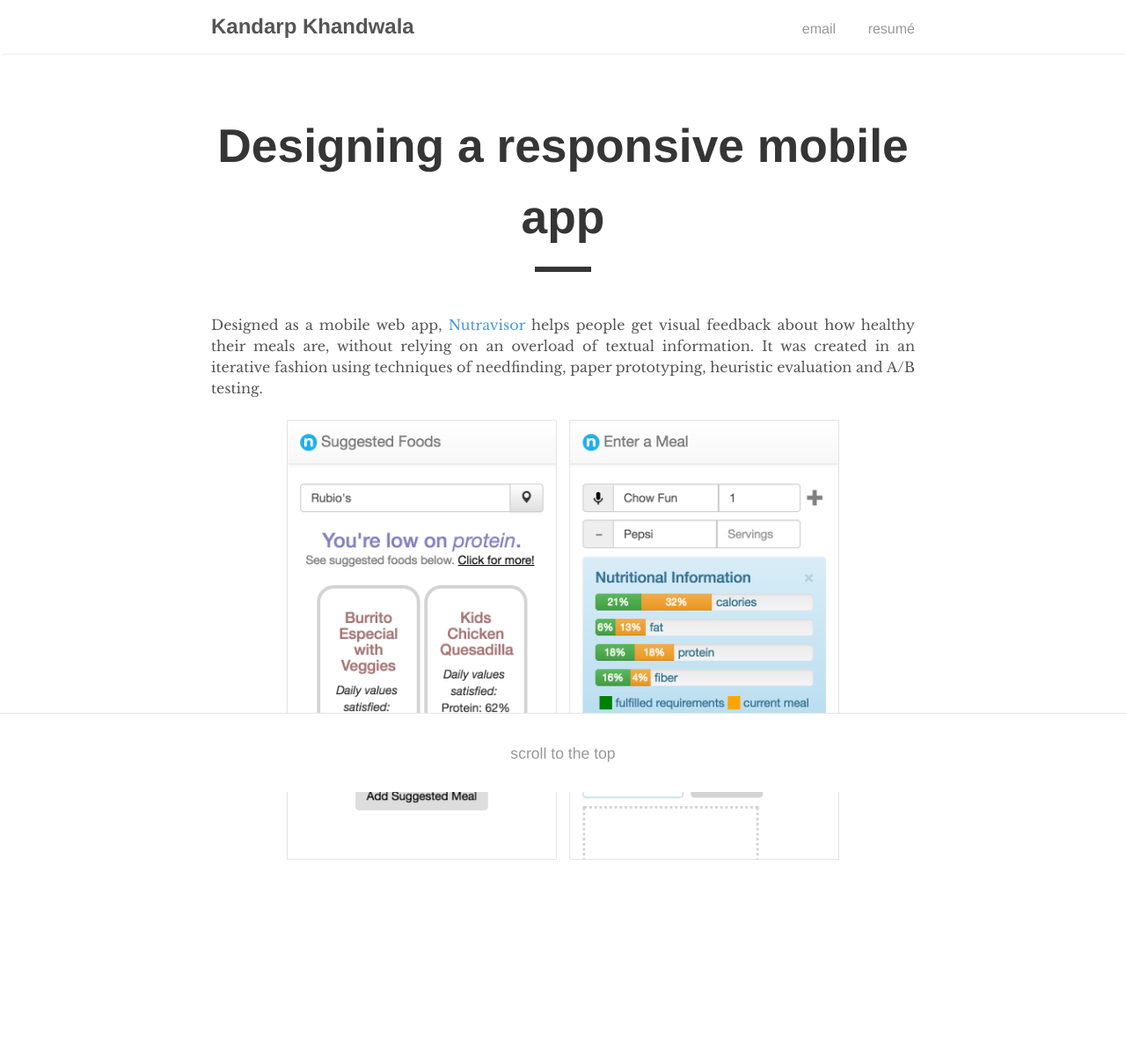
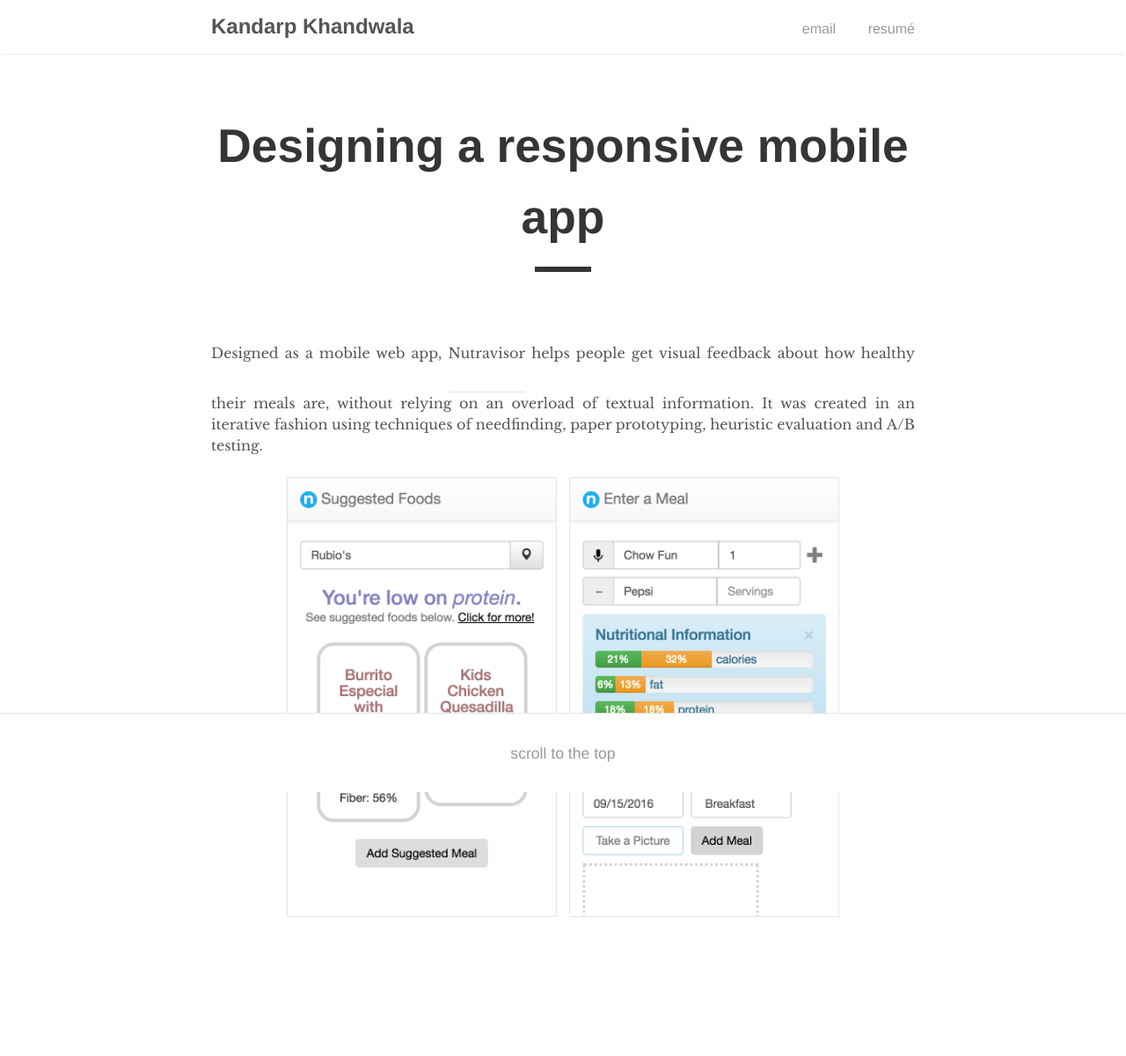
Before and after one commit to kandarpksk/kandarpksk.github.io, a Jekyll site: the page built from _posts/2018-01-27-nutravisor.md, in a window 1280 px wide. Shown: the whole page at 88% size. Built offline with Jekyll 4.4.1, drawn with Linux system fonts in a browser that asks for light colours; before the commit the page ends 1135 px from its top, so only the background shows below that.

Commit message:
Update 2018-01-27-nutravisor.md

```diff
--- a/_posts/2018-01-27-nutravisor.md
+++ b/_posts/2018-01-27-nutravisor.md
@@ -5,5 +5,5 @@
 ---
 
 <!-- elaborate -->
-Designed as a mobile web app, <a href="nutravisor.kandarp.xyz/">Nutravisor</a> helps people get visual feedback about how healthy their meals are, without relying on an overload of textual information. It was created in an iterative fashion using techniques of needfinding, paper prototyping, heuristic evaluation and A/B testing.<br/><br/><img src="/assets/applied/combined.png" height="500" />
+Designed as a mobile web app, <a href="nutravisor.kandarp.xyz/" class="catalogue-item">Nutravisor</a> helps people get visual feedback about how healthy their meals are, without relying on an overload of textual information. It was created in an iterative fashion using techniques of needfinding, paper prototyping, heuristic evaluation and A/B testing.<br/><br/><img src="/assets/applied/combined.png" height="500" />
 <!-- *home page* -->
```
